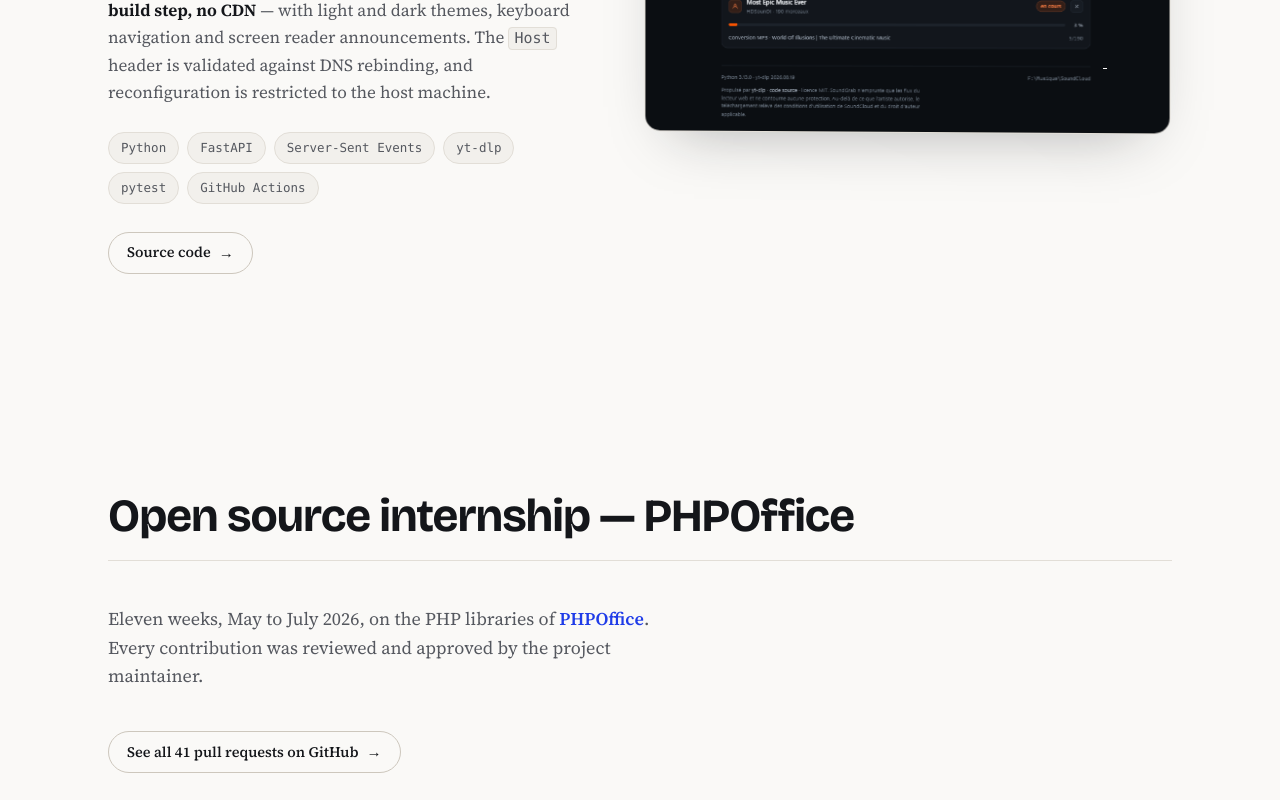
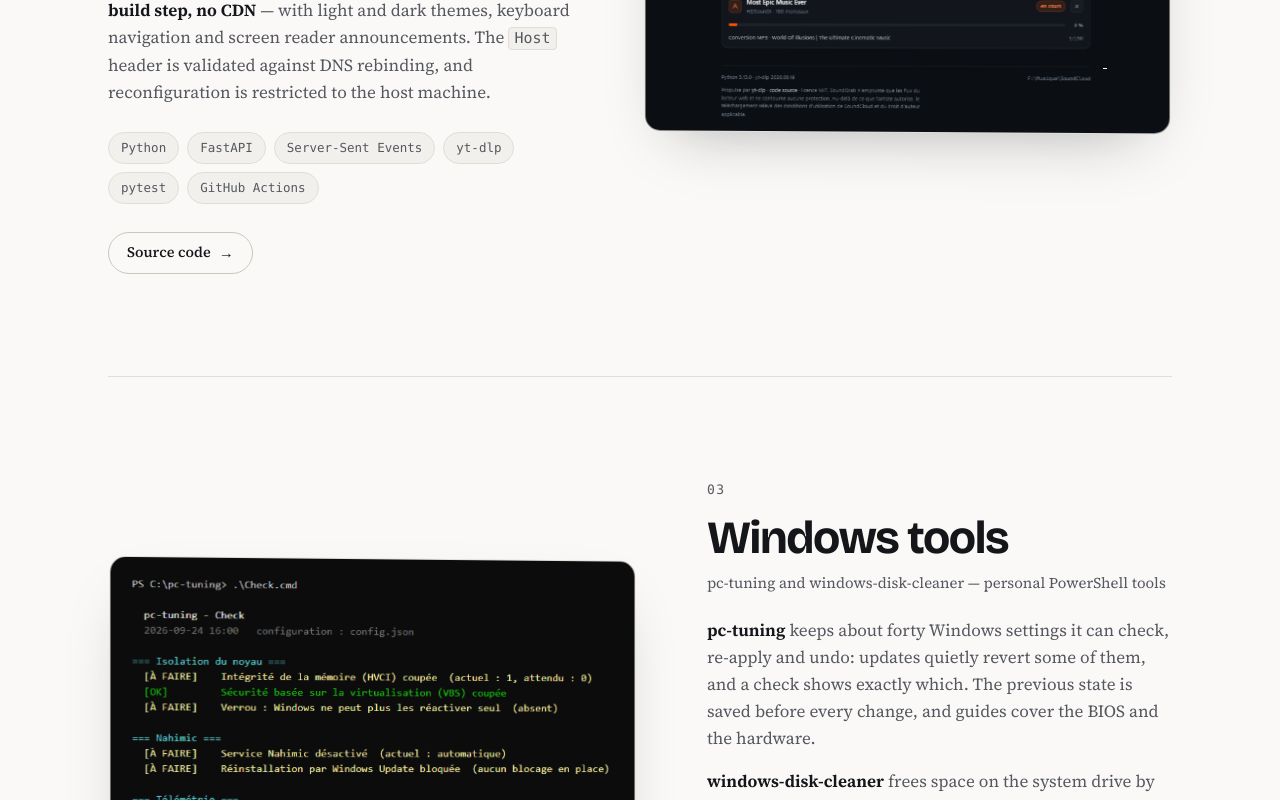
Before and after one commit to slayerfx/slayerfx.github.io, a plain HTML site: page index.html in a window 1280 px wide. Shown: the part 2000-2800 px from the top of the page. Drawn offline with Linux system fonts and the light colour scheme.

Commit message:
Projets : ajoute les outils Windows (pc-tuning et windows-disk-cleaner)
Un troisieme bloc de projet, avec son entree dans le menu, sa traduction anglaise et une capture d'une verification pc-tuning (WebP sans perte, 13,6 Ko).

```diff
--- a/index.html
+++ b/index.html
@@ -77,6 +77,7 @@
     <ul>
       <li><a href="#onemorerep">OneMoreRep</a></li>
       <li><a href="#soundgrab">SoundGrab</a></li>
+      <li><a href="#outils-windows" data-i18n="nav.outils">Outils Windows</a></li>
       <li><a href="#open-source" data-i18n="nav.oss">Open source</a></li>
       <li><a href="#parcours" data-i18n="nav.parcours">Parcours</a></li>
       <li><a href="#contact" data-i18n="nav.contact">Contact</a></li>
@@ -219,6 +220,40 @@
         </ul>
         <p class="project-links">
           <a href="https://github.com/slayerfx/soundgrab" target="_blank" rel="noopener noreferrer" data-i18n="lien.code">Code source</a>
+        </p>
+      </div>
+    </article>
+
+    <!-- Deux outils en un seul bloc : ils repondent au meme besoin, et la
+         capture montre ce qui les distingue des « optimiseurs » habituels —
+         une verification qui repere ce que Windows a defait tout seul. -->
+    <article class="project" id="outils-windows" data-reveal>
+      <a class="project-media" href="https://github.com/slayerfx/pc-tuning" target="_blank" rel="noopener noreferrer" tabindex="-1" aria-hidden="true">
+        <img src="img/pc-tuning.webp" alt="" width="792" height="654" loading="lazy">
+      </a>
+      <div class="project-body">
+        <p class="project-num" aria-hidden="true">03</p>
+        <h3 data-i18n="win.titre">Outils Windows</h3>
+        <p class="project-role" data-i18n="win.role">pc-tuning et windows-disk-cleaner — outils personnels en PowerShell</p>
+        <p data-i18n="win.p1">
+          <strong>pc-tuning</strong> tient une quarantaine de réglages de Windows qu'il sait
+          vérifier, réappliquer et annuler : les mises à jour en défont certains sans
+          prévenir, et une vérification montre exactement lesquels. L'état d'avant est noté
+          avant chaque modification, et des guides couvrent le BIOS et le matériel.
+        </p>
+        <p data-i18n="win.p2">
+          <strong>windows-disk-cleaner</strong> libère le disque système en ne supprimant que
+          ce qui se reconstruit tout seul, simulation d'abord. Les deux sont documentés en
+          français et en anglais, et vérifiés à chaque push : syntaxe, PSScriptAnalyzer et
+          tests sur une machine Windows.
+        </p>
+        <ul class="stack">
+          <li>PowerShell 5.1</li><li>WMI / CIM</li><li>P/Invoke (C#)</li>
+          <li>PSScriptAnalyzer</li><li>GitHub Actions</li>
+        </ul>
+        <p class="project-links">
+          <a href="https://github.com/slayerfx/pc-tuning" target="_blank" rel="noopener noreferrer">pc-tuning</a>
+          <a href="https://github.com/slayerfx/windows-disk-cleaner" target="_blank" rel="noopener noreferrer">windows-disk-cleaner</a>
         </p>
       </div>
     </article>
--- a/js/anglais.js
+++ b/js/anglais.js
@@ -20,6 +20,7 @@ const ANGLAIS = {
   /* --- chrome */
   'skip': 'Skip to content',
   'nav.label': 'Main navigation',
+  'nav.outils': 'Windows tools',
   'nav.oss': 'Open source',
   'nav.parcours': 'Background',
   'nav.contact': 'Contact',
@@ -55,6 +56,17 @@ const ANGLAIS = {
          + 'no CDN</strong> — with light and dark themes, keyboard navigation and screen '
          + 'reader announcements. The <code>Host</code> header is validated against DNS '
          + 'rebinding, and reconfiguration is restricted to the host machine.',
+
+  'win.titre': 'Windows tools',
+  'win.role': 'pc-tuning and windows-disk-cleaner — personal PowerShell tools',
+  'win.p1': '<strong>pc-tuning</strong> keeps about forty Windows settings it can check, '
+          + 're-apply and undo: updates quietly revert some of them, and a check shows '
+          + 'exactly which. The previous state is saved before every change, and guides '
+          + 'cover the BIOS and the hardware.',
+  'win.p2': '<strong>windows-disk-cleaner</strong> frees space on the system drive by '
+          + 'deleting only what rebuilds itself, dry run first. Both are documented in '
+          + 'English and French, and checked on every push: syntax, PSScriptAnalyzer and '
+          + 'smoke tests on a Windows runner.',
 
   /* --- open source */
   'oss.titre': 'Open source internship — PHPOffice',
```
Also changed, not shown: img/pc-tuning.webp (added).
